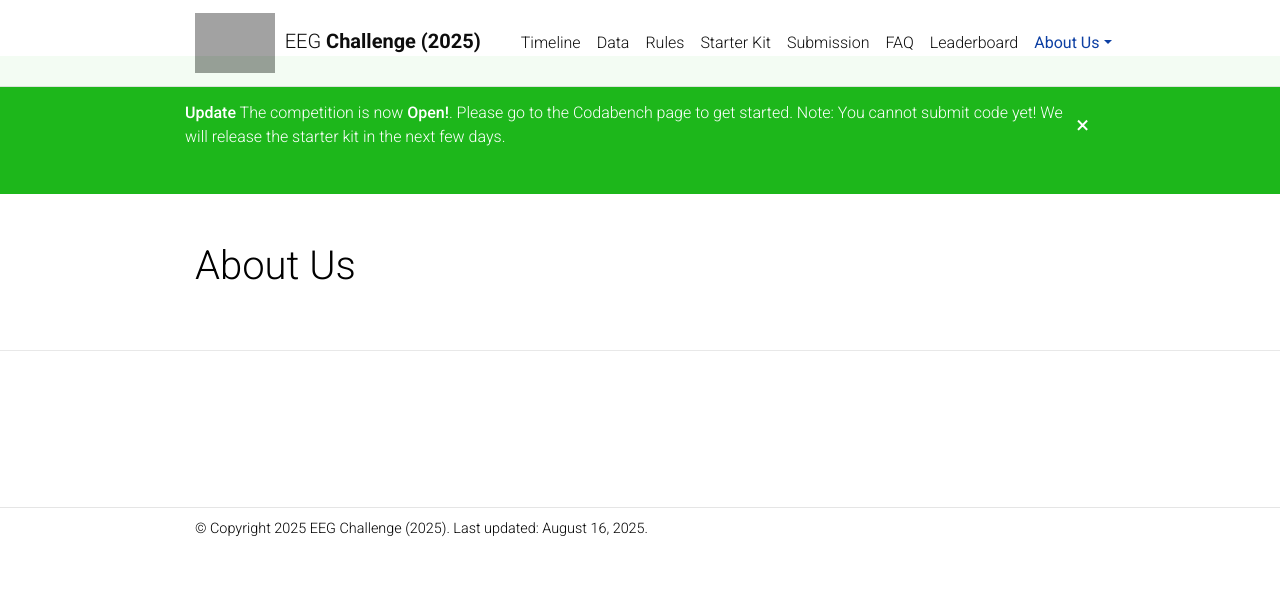
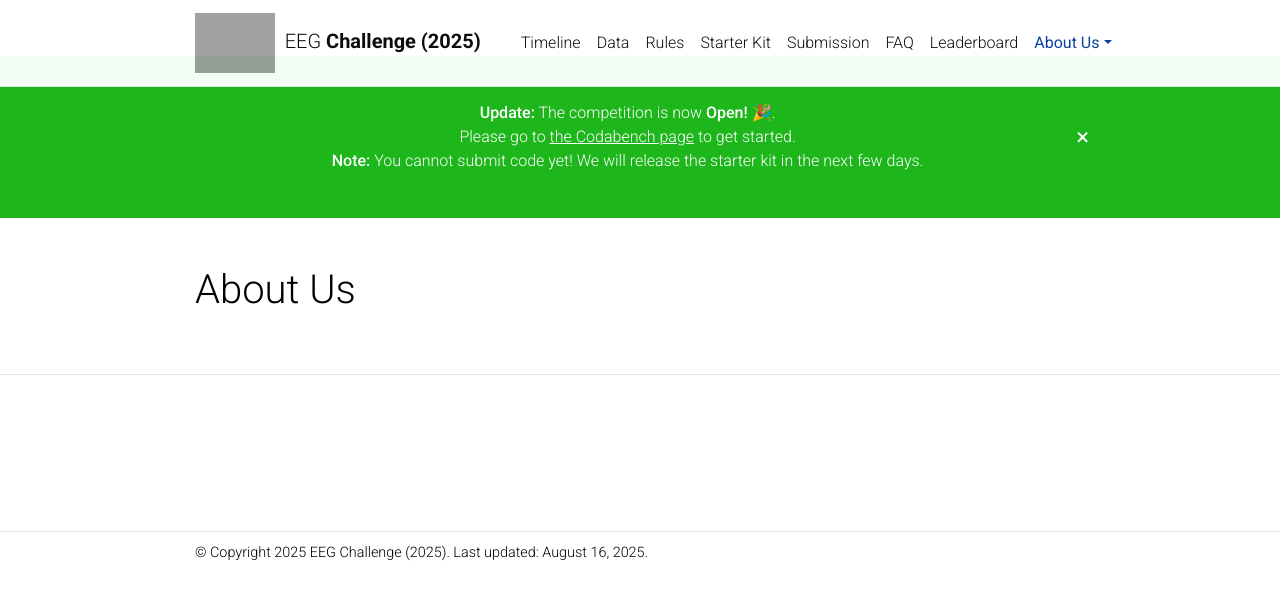
Before and after one commit to urgent-challenge/urgent2024, a Jekyll site: the page built from _pages/dropdown.md, in a window 1280 px wide. Shown: the top 600 px of the page. Built offline with Jekyll 4.4.1, drawn with Linux system fonts in a browser that asks for light colours; comment, search, counter and statistics services are not loaded; a style sheet for code colours, icons or effects is not loaded; grey boxes are pictures that could not be loaded.

Commit message:
minor fix banner

```diff
--- a/_layouts/default.html
+++ b/_layouts/default.html
@@ -45,7 +45,11 @@
     <div class="banner">
     <div class="banner__content">
       <div class="banner__text">
-        <strong>Update</strong> The competition is now <strong>Open!</strong>. Please go to <a href="https://www.codabench.org/competitions/9975/">the Codabench page</a> to get started. Note: You cannot submit code yet! We will release the starter kit in the next few days.
+        <div style="text-align: center;">
+          <strong>Update:</strong> The competition is now <strong>Open! 🎉</strong>.<br>
+          Please go to <a href="https://www.codabench.org/competitions/9975/" style="text-decoration: underline;">the Codabench page</a> to get started.<br>
+          <strong>Note:</strong> You cannot submit code yet! We will release the starter kit in the next few days.
+        </div>
       </div>
       <button class="banner__close" type="button" data-dismiss="banner" aria-label="Close">
         <span aria-hidden="true">&times;</span>
```
